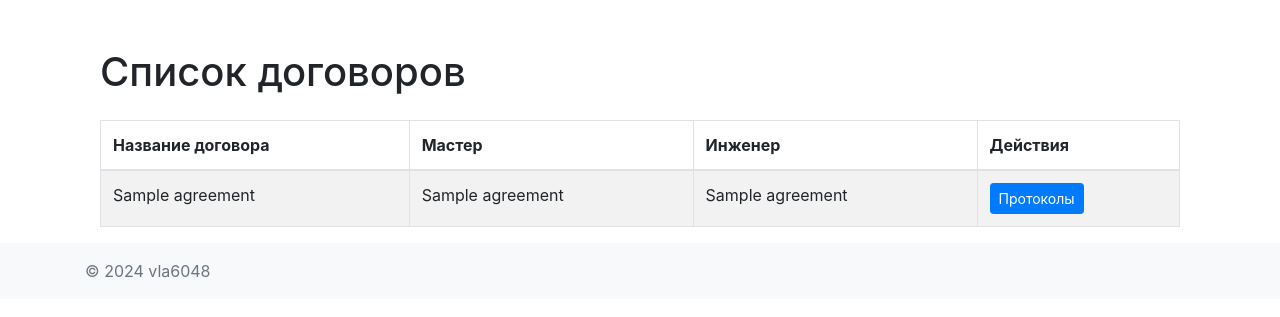
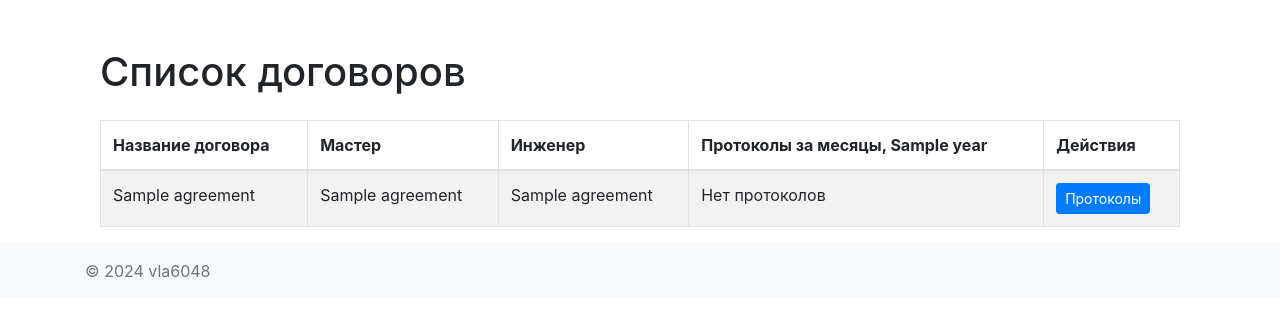
Before and after one commit to vla6048/syphon_6048, a Python web app: template templates/agreements.html in a window 1280 px wide. Shown: the part 56-373 px from the top of the page. Run offline with Jinja, Linux system fonts and the light colour scheme; the template is opened without the code that fills it: most values are stand-ins (such as "Sample title", 1, 10 or a date in 2020); some libraries are stand-ins or nearby versions.

Commit message:
first prod v0.0.33 add: protocol's month, group by year fixed: need to fix: work with different ds's

```diff
--- a/templates/agreements.html
+++ b/templates/agreements.html
@@ -14,18 +14,38 @@
                     <th>Название договора</th>
                     <th>Мастер</th>
                     <th>Инженер</th>
+
+                    <!-- Столбцы для каждого года -->
+                    {% for year in all_years %}
+                        <th>Протоколы за месяцы, {{ year }}</th>
+                    {% endfor %}
+
                     <th>Действия</th>
                 </tr>
             </thead>
             <tbody>
                 {% for agreement in agreements %}
                 <tr>
-                    <td>{{ agreement[1] }}</td> <!-- Название договора -->
-                    <td>{{ agreement[2] }}</td> <!-- Мастер -->
-                    <td>{{ agreement[3] }}</td> <!-- Инженер -->
+                    <td>{{ agreement.agreement_name }}</td> <!-- Название договора -->
+                    <td>{{ agreement.master_name }}</td> <!-- Мастер -->
+                    <td>{{ agreement.engineer_name }}</td> <!-- Инженер -->
+
+                    <!-- Данные по протоколам для каждого года -->
+                    {% for year in all_years %}
+                        <td>
+                            {% if year in agreement.protocols_by_year %}
+                                {% for month in agreement.protocols_by_year[year] %}
+                                    {{ month }} <!-- Месяцы, за которые есть протоколы -->
+                                {% endfor %}
+                            {% else %}
+                                Нет протоколов
+                            {% endif %}
+                        </td>
+                    {% endfor %}
+
                     <td>
                         <!-- Кнопка для перехода на страницу с протоколами -->
-                        <form action="{{ url_for('protocols', agreement_id=agreement[0]) }}" method="get" class="d-inline">
+                        <form action="{{ url_for('protocols', agreement_id=agreement.id) }}" method="get" class="d-inline">
                             <button type="submit" class="btn btn-primary btn-sm">Протоколы</button>
                         </form>
                     </td>
```
Also changed, not shown: app.py (+35 -3 lines).
